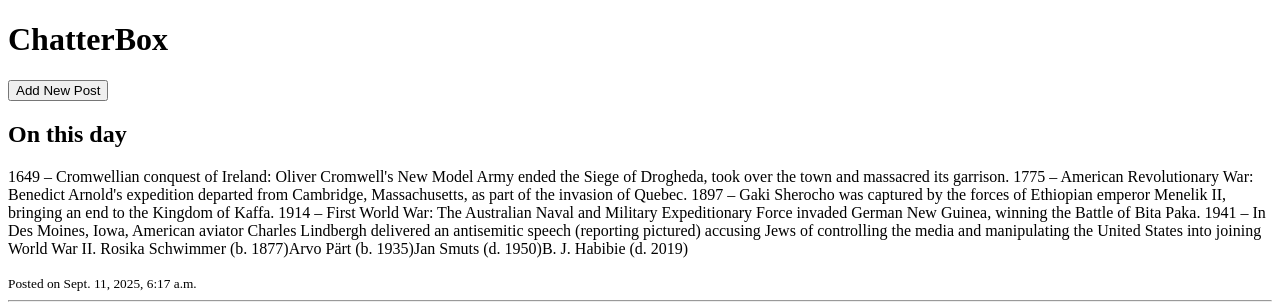
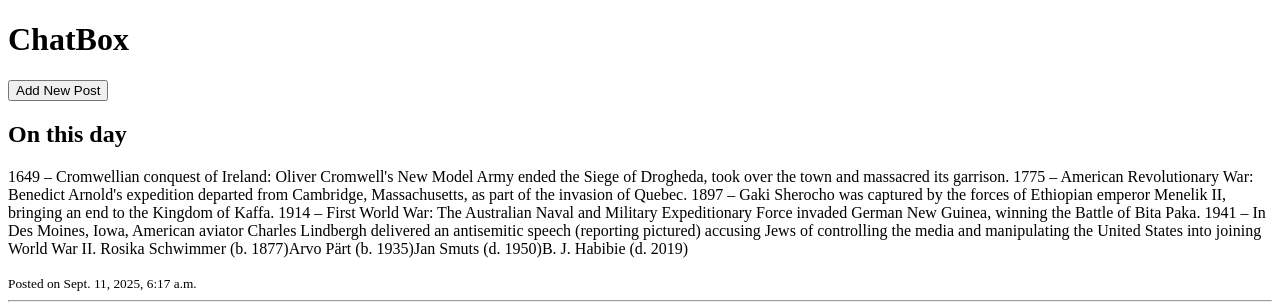
Before and after one commit to SmitBdangar/Bookish-Brio, a Django app: page / in a window 1280 px wide. Shown: the top 306 px of the page. Run offline with Django 5.2, Linux system fonts and the light colour scheme; data comes from the database, SQL or seed files in the repository.

Commit message:
Update index.html

```diff
--- a/home/templates/home/index.html
+++ b/home/templates/home/index.html
@@ -1,10 +1,10 @@
 <!DOCTYPE html>
 <html>
 <head>
-    <title>ChatterBox</title>
+    <title>ChatBox</title>
 </head>
 <body>
-    <h1>ChatterBox </h1>
+    <h1>ChatBox </h1>
 
     <p>
         <a href="{% url 'add_post' %}">
```
